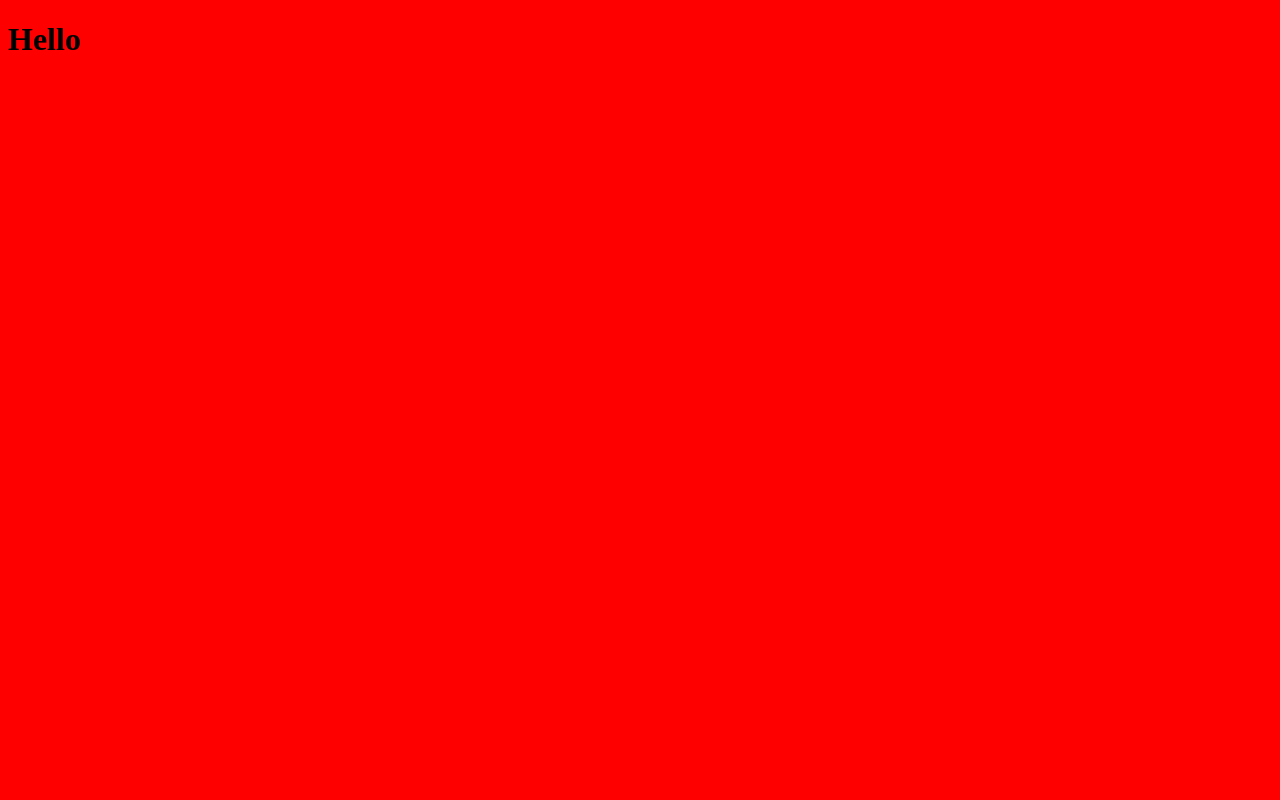
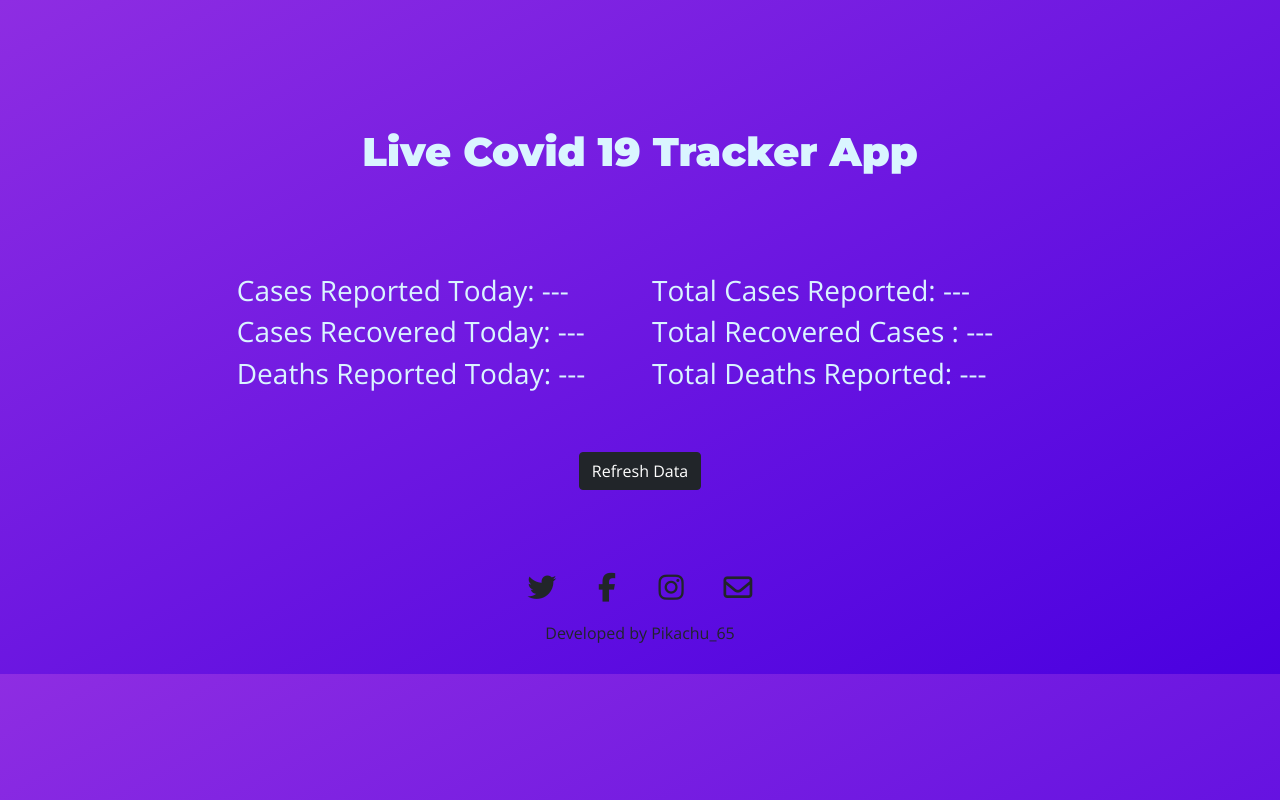
Before and after one commit to ShubhamVishwakarma11-zz/Covid-Tracker-App, a plain HTML site: page index.html in a window 1280 px wide. Drawn offline with nearby package versions, Linux system fonts and the light colour scheme.

Commit message:
Add App Content

```diff
--- a/index.html
+++ b/index.html
@@ -1,12 +1,44 @@
 <!DOCTYPE html>
 <html lang="en">
-  <head>
-    <meta charset="UTF-8">
-    <title>Covid Tracker App</title>
-    <link rel="stylesheet" href="styles.css">
-  </head>
+    <head>
+        <meta charset="UTF-8">
+        <title>Covid Tracker App</title>
+        <link rel="stylesheet" href="https://cdn.jsdelivr.net/npm/bootstrap@5.1.3/dist/css/bootstrap.min.css">
+        <link rel="preconnect" href="https://fonts.googleapis.com">
+        <link rel="preconnect" href="https://fonts.gstatic.com" crossorigin>
+        <link href="https://fonts.googleapis.com/css2?family=Montserrat:wght@900&family=Open+Sans&display=swap" rel="stylesheet">
+        <script src="https://kit.fontawesome.com/988acad91f.js" crossorigin="anonymous"></script>
+        <link rel="stylesheet" href="styles.css">
+
+    </head>
   <body>
-      <h1>Hello</h1>
+      <div class = "container-fluid">
+        <h1 class="app-heading"> Live Covid 19 Tracker App</h1>
+          <div class="data">
+              <div class="row">
+                <div class="col-6">
+                    <h3 id = "NewConfirmed">Cases Reported Today: --- </h3>
+                    <h3 id = "NewRecovered">Cases Recovered Today: ---</h3>
+                    <h3 id = "NewDeaths">Deaths Reported Today: ---</h3>
+                </div>
+                  <div class="col-6">
+                    <h3 id = "TotalConfirmed">Total Cases Reported: --- </h3>
+                    <h3 id = "TotalRecovered">Total Recovered Cases : ---</h3>
+                    <h3 id = "TotalDeaths">Total Deaths Reported: ---</h3>
+                  </div>
+              </div>
+          </div>
+            <button id="RefreshMe" onclick="RefreshData()" class = "btn btn-dark btn-dark-outline">Refresh Data</button>
+            <footer id="footer">
+                <i class=" footer-icon fab fa-twitter"></i>
+                <i class=" footer-icon fab fa-facebook-f"></i>
+                <i class=" footer-icon fab fa-instagram"></i>
+                <i class=" footer-icon far fa-envelope"></i>
+                <p> Developed by Pikachu_65</p>
+
+              </footer>
+        </div>
+
 	<script src="script.js"></script>
   </body>
 </html>
--- a/script.js
+++ b/script.js
@@ -0,0 +1,30 @@
+let url = "https://api.covid19api.com/summary";
+const NewConfirmed = document.getElementById("NewConfirmed");
+const NewRecovered = document.getElementById("NewRecovered");
+const NewDeaths = document.getElementById("NewDeaths");
+const TotalConfirmed = document.getElementById("TotalConfirmed");
+const TotalRecovered = document.getElementById("TotalRecovered");
+const TotalDeaths = document.getElementById("TotalDeaths");
+
+function RefreshData() {
+    fetch(url)
+    .then(response => response.json())
+    .then(json => {
+        const new_confirmed = json.Global.NewConfirmed;
+        const new_recovered = json.Global.NewRecovered;
+        const new_deaths = json.Global.NewDeaths;
+        const total_confirmed = json.Global.TotalConfirmed;
+        const total_recovered = json.Global.TotalRecovered;
+        const total_deaths = json.Global.TotalDeaths;
+
+        console.log(json.Global);
+
+        NewConfirmed.innerHTML = "Cases Reported Today: " + new_confirmed;
+        NewRecovered.innerHTML = "Cases Recovered Today: " + new_recovered;
+        NewDeaths.innerHTML = "Deaths Reported Today: " + new_deaths;
+        TotalConfirmed.innerHTML = "Total Cases Reported: " + total_confirmed;
+        TotalRecovered.innerHTML = "Total Recovered Cases " + total_recovered;
+        TotalDeaths.innerHTML = "Total Deaths Reported: " + total_deaths;
+    })
+    .catch(err => console.log(err));
+}
--- a/styles.css
+++ b/styles.css
@@ -1,3 +1,40 @@
 body {
-    background-color: red;
+    background-image: linear-gradient(to bottom right, #8E2DE2, #4A00E0 );
+    text-align: center;
+    font-family: 'Open Sans', sans-serif;
 }
+
+h1,h3 {
+    color: #DAF5FF;
+}
+
+.container-fluid {
+    padding: 10% 15% 1%;
+}
+
+.app-heading {
+    font-family: 'Montserrat', sans-serif;
+    text-align: center;
+}
+
+.data {
+    padding: 10% 5% 1%;
+    text-align: left;
+}
+
+#RefreshMe {
+    text-align: center;
+    margin: 5%;
+}
+
+
+/* Footer */
+
+#footer {
+    padding: 3% 20% 0;
+}
+
+.footer-icon {
+    padding: 1.2rem 1.5rem 1.5rem;
+    transform: scale(1.8);
+}
```
